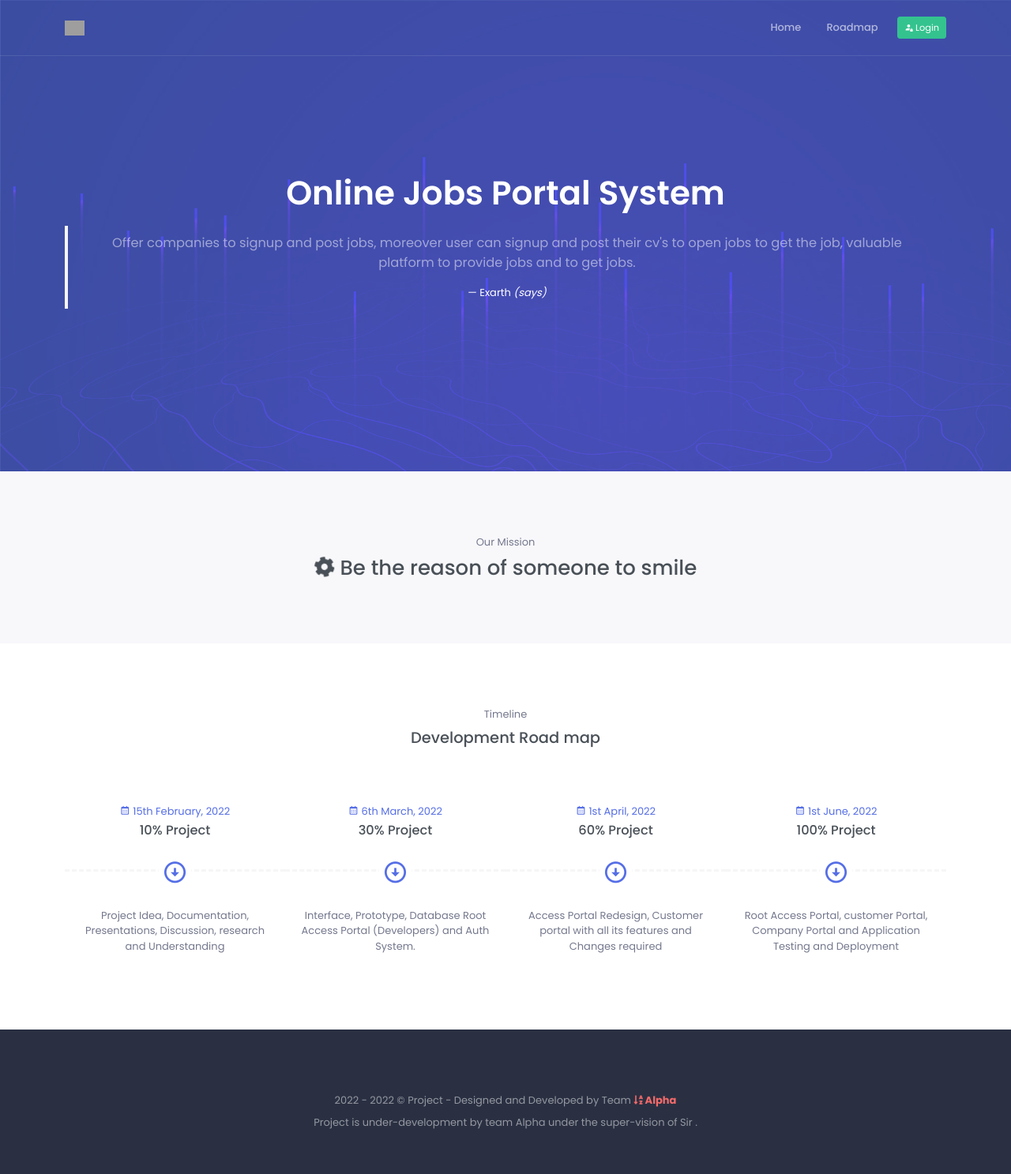
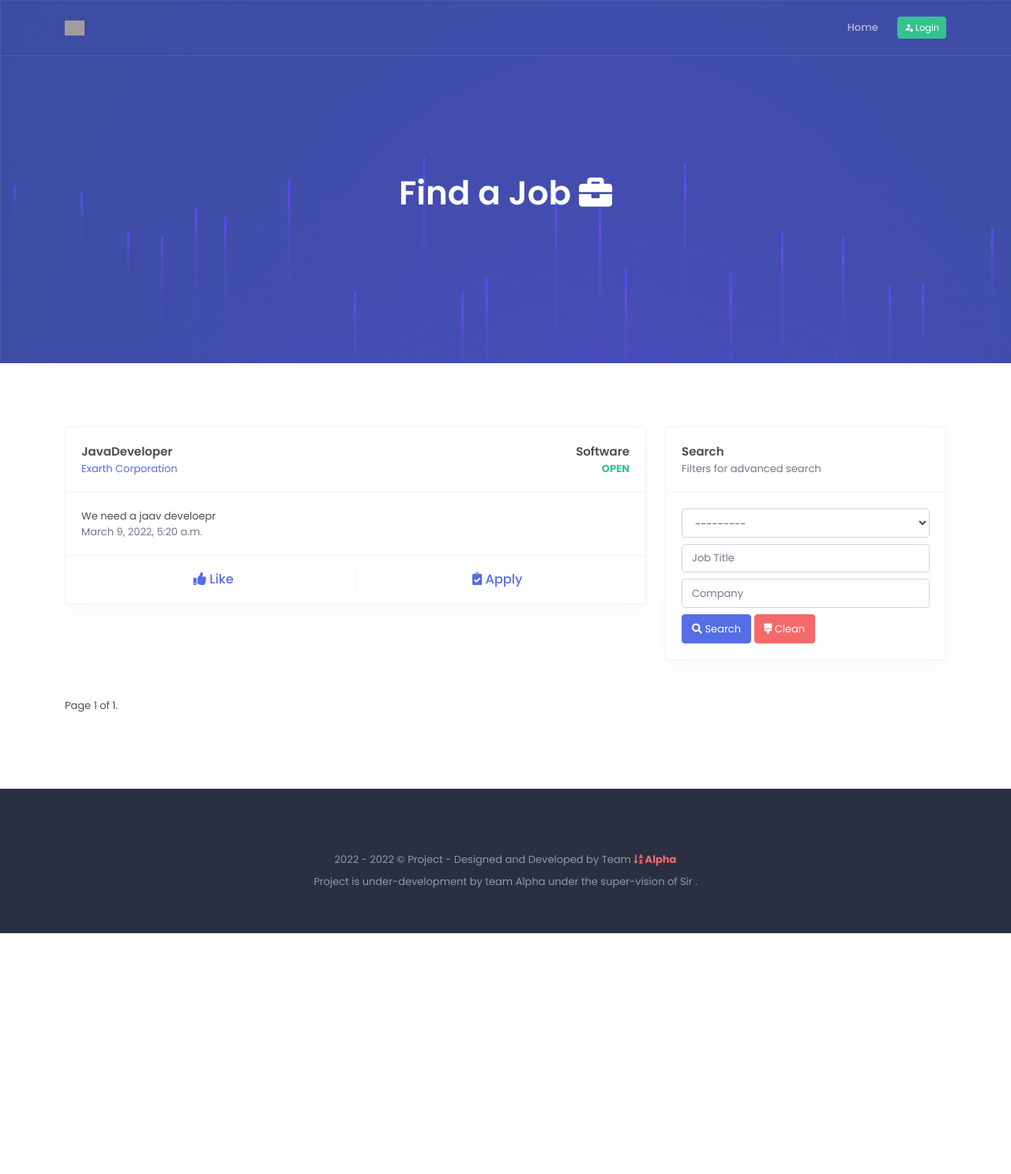
Before and after one commit to IkramKhan-DevOps/exsapp-jobsportal, a Django app: page / in a window 1280 px wide. Shown: the whole page at 79% size. After the commit the page ends 1182 px from the top, so only its background shows below. Run offline with Django 3.2, Linux system fonts and the light colour scheme; data comes from the database, SQL or seed files in the repository; both versions use the stored data as it was after the commit; some libraries are stand-ins or nearby versions; grey boxes are pictures that could not be loaded.

Commit message:
WEBSITE: jobs search page completed

```diff
--- a/core/settings.py
+++ b/core/settings.py
@@ -49,6 +49,7 @@ INSTALLED_APPS = [
     'src.accounts',
     'src.website',
     'src.portals.company',
+    'src.portals.customer',
 
 ]
 
--- a/core/urls.py
+++ b/core/urls.py
@@ -11,7 +11,8 @@ urlpatterns = [
 
     # PORTALS ---------------------------------------------------------- #
     path('', include('src.website.urls', namespace='website')),
-    path('c/', include('src.portals.customer.urls', namespace='customer')),
+    path('', include('src.portals.customer.urls', namespace='customer')),
+    path('c/', include('src.portals.company.urls', namespace='company')),
 ]
 
 if settings.DEBUG:
--- a/src/portals/company/models.py
+++ b/src/portals/company/models.py
@@ -52,7 +52,7 @@ class Job(models.Model):
     title = models.CharField(max_length=255)
     category = models.ForeignKey(Category, on_delete=models.CASCADE)
     description = models.TextField()
-    detailed_description = RichTextField()
+    detailed_description = RichTextField(null=True, blank=True)
     company = models.ForeignKey('Company', related_name='job_provider', on_delete=models.CASCADE)
     start_time = models.DateTimeField()
     end_time = models.DateTimeField()
--- /dev/null
+++ b/src/portals/company/urls.py
@@ -0,0 +1,6 @@
+from django.urls import path
+
+app_name = 'company'
+urlpatterns = [
+
+]
--- a/src/website/templates/website/home.html
+++ b/src/website/templates/website/home.html
@@ -1,7 +1,9 @@
 {% extends 'website/base.html' %}
 {% load static %}
+{% load custom_tags %}
 
 {% block base_content %}
+
     <!-- hero section start -->
     <section class="section hero-section bg-ico-hero" id="home">
         <div class="bg-overlay bg-primary"></div>
@@ -9,17 +11,9 @@
             <div class="row align-items-center">
                 <div class="col-12">
                     <div class="text-white-50 text-center">
-                        <h1 class="text-white font-weight-semibold mb-3 hero-title">
-                            Online Jobs Portal System
+                        <h1 class="text-white font-weight-semibold mb-0 hero-title">
+                            Find a Job <i class="fa fa-briefcase"></i>
                         </h1>
-                        <blockquote class="blockquote">
-                            <p>
-                                Offer companies to signup and post jobs, moreover user can signup and post their cv's to
-                                open jobs to get the job, valuable platform to provide jobs and to get jobs.
-                            </p>
-                            <footer class="blockquote-footer text-white">Exarth <cite
-                                    title="Source Title">(says)</cite></footer>
-                        </blockquote>
                     </div>
                 </div>
             </div>
@@ -28,139 +22,140 @@
         <!-- end container -->
     </section>
 
-    <section class="section" id="projects">
-        <div class="container">
-            <div class="row">
-                <div class="col-lg-12">
-                    <div class="text-center">
-                        <div class="small-title">Our Mission</div>
-                        <h2 class="mb-0"><i class="fa fa-cog fa fa-spin"></i> Be the reason of someone to smile</h2>
-                    </div>
-                </div>
-            </div>
-        </div>
-    </section>
 
     <section class="section bg-white" id="roadmap">
         <div class="container">
+
             <div class="row">
-                <div class="col-lg-12">
-                    <div class="text-center mb-5">
-                        <div class="small-title">Timeline</div>
-                        <h4>Development Road map</h4>
-                    </div>
-                </div>
-            </div>
-            <!-- end row -->
 
-            <div class="row mt-4">
-                <div class="col-lg-12">
-                    <div class="hori-timeline">
-                        <div class="owl-carousel owl-theme events navs-carousel" id="timeline-carousel">
+                {# JOBS LIST #}
+                <div class="col-8">
 
-                            <div class="item event-list">
-                                <div>
-                                    <a href="#">
-                                        <div class="event-date">
-                                            <div class="mb-1"><i
-                                                    class="bx bx-calendar"></i> 15th February, 2022
-                                            </div>
-                                            <h5 class="mb-4">10% Project</h5>
+                    {% if object_list %}
+                        {% for object in object_list %}
 
+                            <div class="card border">
+                                <div class="card-body border-bottom">
+                                    <div class="row">
+                                        <div class="col">
+                                            <p class="card-title mb-0">{{ object.title }}</p>
+                                            <p class="mb-0"><a href="#">{{ object.company.name }}</a></p>
                                         </div>
-                                        <div class="event-down-icon">
-                                            <i class="bx bx-down-arrow-circle h1 text-primary down-arrow-icon"></i>
+                                        <div class="col text-right">
+                                            <p class="mb-0 card-title">{{ object.category.name }}</p>
+                                            <p class="mb-0 card-title-desc text-success"><b>OPEN</b></p>
                                         </div>
-
-                                        <div class="mt-3 px-3">
-                                            <p class="text-muted">
-                                                Project Idea, Documentation, Presentations, Discussion, research and
-                                                Understanding
-                                            </p>
+                                    </div>
+                                </div>
+                                <div class="card-body">
+                                    {{ object.description }}
+                                    <p class="text-secondary mb-0">{{ object.created_on }}</p>
+                                </div>
+                                <div class="card-body border-top">
+                                    <div class="row text-center">
+                                        <div class="col border-right">
+                                            <h5 class="mb-0">
+                                                <a href="#"><i class="fa fa-thumbs-up"></i> Like</a>
+                                            </h5>
                                         </div>
-                                    </a>
-
-                                </div>
-                            </div>
-                            <div class="item event-list">
-                                <div>
-                                    <a href="#">
-                                        <div class="event-date">
-                                            <div class="mb-1"><i
-                                                    class="bx bx-calendar"></i> 6th March, 2022
-                                            </div>
-                                            <h5 class="mb-4">30% Project</h5>
-
+                                        <div class="col">
+                                            <h5 class="mb-0">
+                                                <a href="#"><i class="fa fa-clipboard-check"></i> Apply</a>
+                                            </h5>
                                         </div>
-                                        <div class="event-down-icon">
-                                            <i class="bx bx-down-arrow-circle h1 text-primary down-arrow-icon"></i>
-                                        </div>
-
-                                        <div class="mt-3 px-3">
-                                            <p class="text-muted">
-                                                Interface, Prototype, Database Root Access Portal
-                                                (Developers) and Auth System.
-                                            </p>
-                                        </div>
-                                    </a>
-
-                                </div>
-                            </div>
-                            <div class="item event-list">
-                                <div>
-                                    <a href="#">
-                                        <div class="event-date">
-                                            <div class="mb-1"><i
-                                                    class="bx bx-calendar"></i> 1st April, 2022
-                                            </div>
-                                            <h5 class="mb-4">60% Project</h5>
-
-                                        </div>
-                                        <div class="event-down-icon">
-                                            <i class="bx bx-down-arrow-circle h1 text-primary down-arrow-icon"></i>
-                                        </div>
-
-                                        <div class="mt-3 px-3">
-                                            <p class="text-muted">
-                                                Access Portal Redesign, Customer portal with all its features and
-                                                Changes required
-                                            </p>
-                                        </div>
-                                    </a>
-
-                                </div>
-                            </div>
-                            <div class="item event-list">
-                                <div>
-                                    <a href="#">
-                                        <div class="event-date">
-                                            <div class="mb-1"><i
-                                                    class="bx bx-calendar"></i> 1st June, 2022
-                                            </div>
-                                            <h5 class="mb-4">100% Project</h5>
-
-                                        </div>
-                                        <div class="event-down-icon">
-                                            <i class="bx bx-down-arrow-circle h1 text-primary down-arrow-icon"></i>
-                                        </div>
-
-                                        <div class="mt-3 px-3">
-                                            <p class="text-muted">
-                                                Root Access Portal, customer Portal, Company Portal and Application
-                                                Testing and Deployment
-                                            </p>
-                                        </div>
-                                    </a>
+                                    </div>
 
                                 </div>
                             </div>
 
+                        {% endfor %}
+                    {% else %}
+                        <p class="text-danger">
+                            <b>
+                                <i class="fa fa-exclamation-circle"></i>
+                                No open jobs available right now
+                            </b>
+                        </p>
+                    {% endif %}
+
+                </div>
+
+                {# SEARCH #}
+                {% if job_list %}
+                    <div class="col-4">
+                        <div class="card border">
+                            <div class="card-body border-bottom">
+                                <p class="mb-0 card-title">Search</p>
+                                <p class="mb-0 card-title-desc">Filters for advanced search</p>
+                            </div>
+                            <div class="card-body">
+                                <form method="get">
+                                    <div class="">
+                                        {{ filter_form }}
+                                        <div class="mt-2">
+                                            <button class="btn btn-primary" type="submit">
+                                                <i class="fa fa-search"></i> Search
+                                            </button>
+                                            <a href="#" class="btn btn-danger" type="submit">
+                                                <i class="fa fa-brush"></i> Clean
+                                            </a>
+                                        </div>
+                                    </div>
+                                </form>
+                            </div>
                         </div>
                     </div>
+                {% endif %}
 
+            </div>
+
+            {% if object_list %}
+                <div class="row">
+                    <div class="col-md-12">
+                        <div class="mt-4">
+                            <ul class="pagination">
+                                {% if object_list.has_previous %}
+                                    <li>
+                            <span>
+                                <a href="{% relative_url object_list.previous_page_number 'page' request.GET.urlencode %}">
+                                    Previous
+                                </a>
+                            </span>
+                                    </li>
+                                {% endif %}
+                                <li class="">
+                                    <span>Page {{ object_list.number }} of {{ object_list.paginator.num_pages }}.</span>
+                                </li>
+                                {% if object_list.has_next %}
+                                    <li>
+                            <span>
+                                <a href="{% relative_url object_list.next_page_number 'page' request.GET.urlencode %}">
+                                    Next
+                                </a>
+                            </span>
+                                    </li>
+                                {% endif %}
+                            </ul>
+                        </div>
+                    </div>
                 </div>
-            </div>
+            {% endif %}
+
+
         </div>
     </section>
 
 {% endblock %}
+
+
+{% block base_external_js %}
+    <script>
+        $(document).ready(function () {
+
+            $('label').hide();
+            $('input').addClass('form-control mb-2');
+            $('select').addClass('form-control mb-2');
+
+        });
+    </script>
+{% endblock %}
--- a/src/website/templates/website/include/header.html
+++ b/src/website/templates/website/include/header.html
@@ -18,10 +18,7 @@
             <ul class="navbar-nav ml-auto" id="topnav-menu">
 
                 <li class="nav-item">
-                    <a class="nav-link" href="/#home">Home</a>
-                </li>
-                <li class="nav-item">
-                    <a class="nav-link" href="/#roadmap">Roadmap</a>
+                    <a class="nav-link" href="/">Home</a>
                 </li>
 
 
--- a/src/website/views.py
+++ b/src/website/views.py
@@ -1,8 +1,26 @@
-from django.views.generic import TemplateView, DetailView
+from django.core.paginator import Paginator
+from django.views.generic import TemplateView, DetailView, ListView
+
+from src.portals.company.filters import JobFilter
+from src.portals.company.models import Job
 
 
-class HomeView(TemplateView):
+class HomeView(ListView):
     template_name = 'website/home.html'
+    paginate_by = 20
+    model = Job
+
+    def get_context_data(self, **kwargs):
+        context = super(HomeView, self).get_context_data(**kwargs)
+        filter_object = JobFilter(self.request.GET, queryset=Job.objects.all())
+        context['filter_form'] = filter_object.form
+
+        paginator = Paginator(filter_object.qs, 50)
+        page_number = self.request.GET.get('page')
+        page_object = paginator.get_page(page_number)
+
+        context['object_list'] = page_object
+        return context
 
 
 class ProjectView(DetailView):
```
Also changed, not shown: src/portals/company/filters.py (added, +15 -0 lines), src/portals/company/templatetags/custom_tags.py (added, +14 -0 lines), db.sqlite3, src/portals/company/migrations/0001_initial.py (added), src/portals/company/migrations/__init__.py (added), src/portals/company/templatetags/__init__.py (added).
